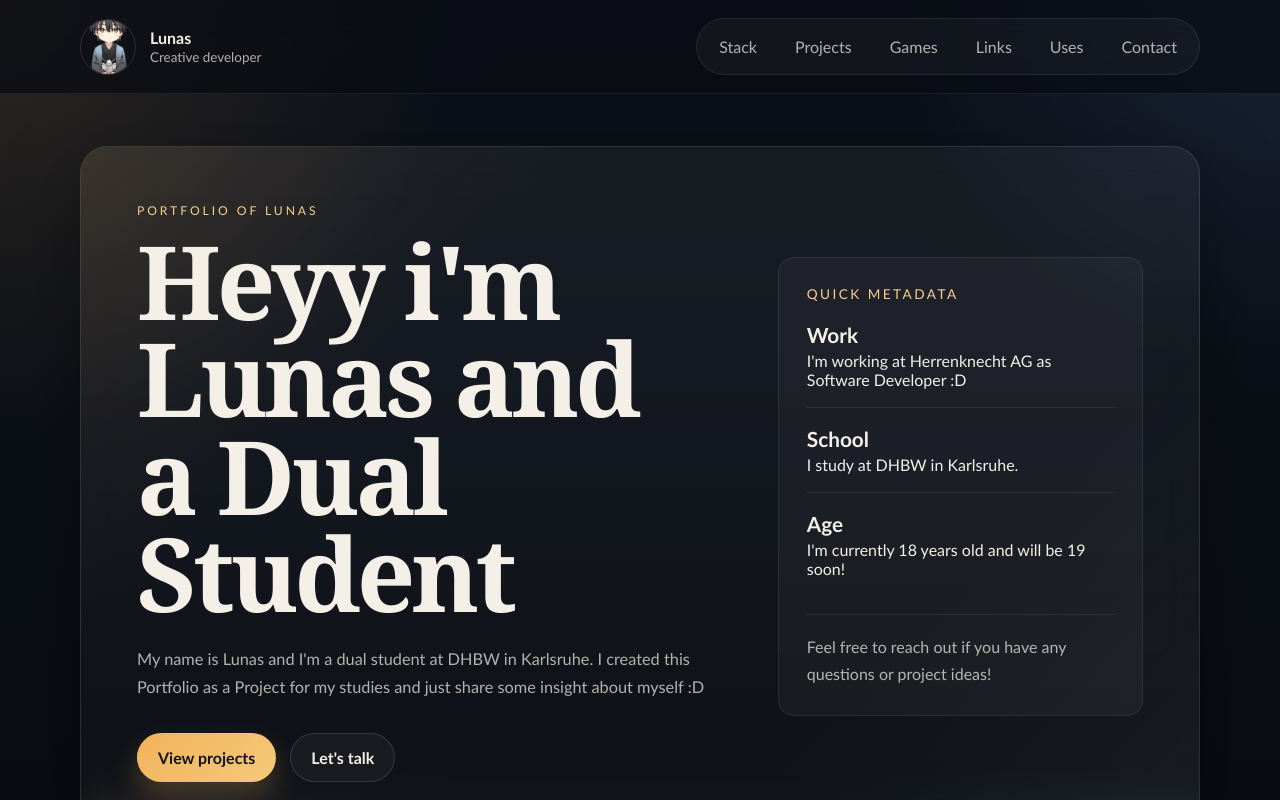
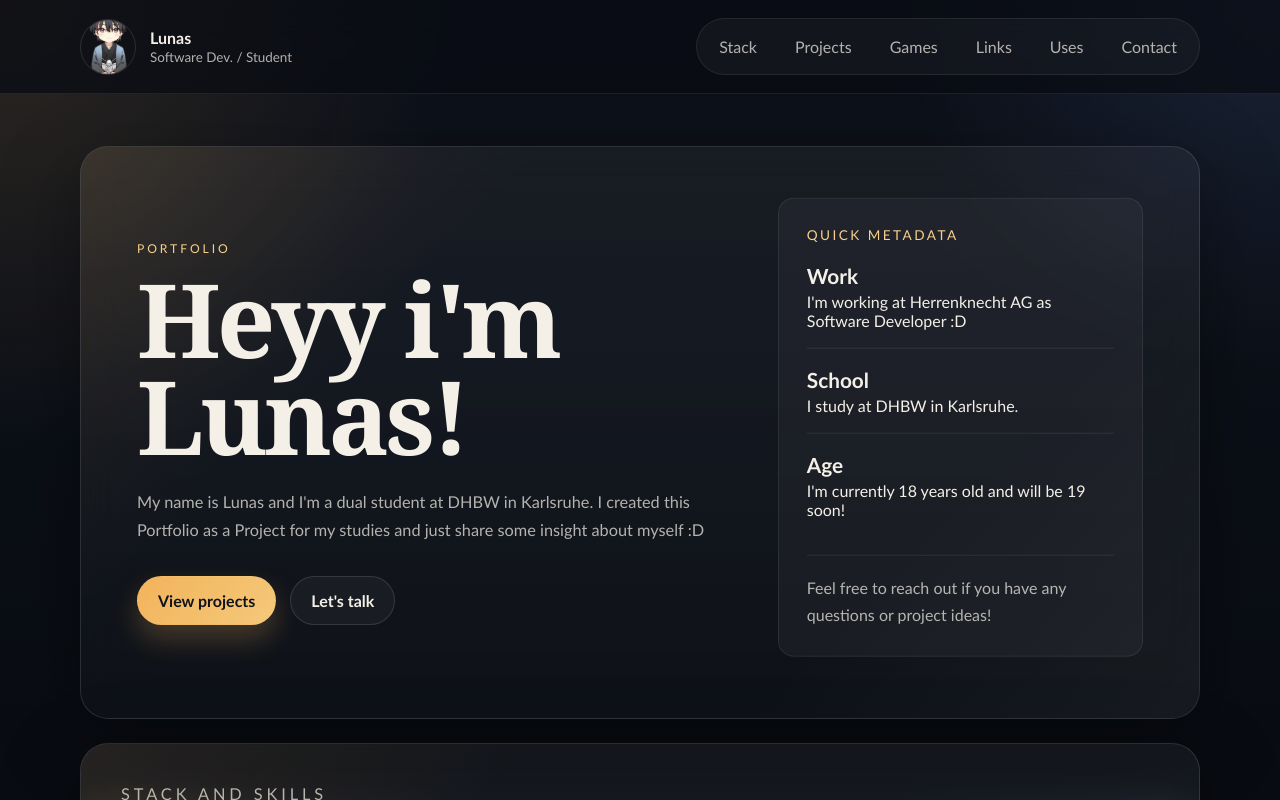
Before and after one commit to a2hengk/portfolio, a Next.js app: page / in a window 1280 px wide. Shown: the top 800 px of the page. Built offline with nearby package versions, Linux system fonts and the light colour scheme.

Commit message:
minor changes

```diff
--- a/src/components/Header/header.tsx
+++ b/src/components/Header/header.tsx
@@ -16,7 +16,7 @@ export default function Header() {
                     />
                     <span>
                         <strong>Lunas</strong>
-                        <small>Creative developer</small>
+                        <small>Software Dev. / Student</small>
                     </span>
                 </Link>
 
--- a/src/components/Sections/Hero.tsx
+++ b/src/components/Sections/Hero.tsx
@@ -4,8 +4,8 @@ export default function HeroSection() {
     return (
         <section className="hero">
             <div className="hero__content">
-                <p className="eyebrow">Portfolio of Lunas</p>
-                <h1>Heyy i'm Lunas and a Dual Student</h1>
+                <p className="eyebrow">Portfolio</p>
+                <h1>Heyy i'm Lunas!</h1>
                 <p className="lede">
                     My name is Lunas and I'm a dual student at DHBW in Karlsruhe. I created this Portfolio as a Project for my studies and just share some insight about myself :D
                 </p>
```
